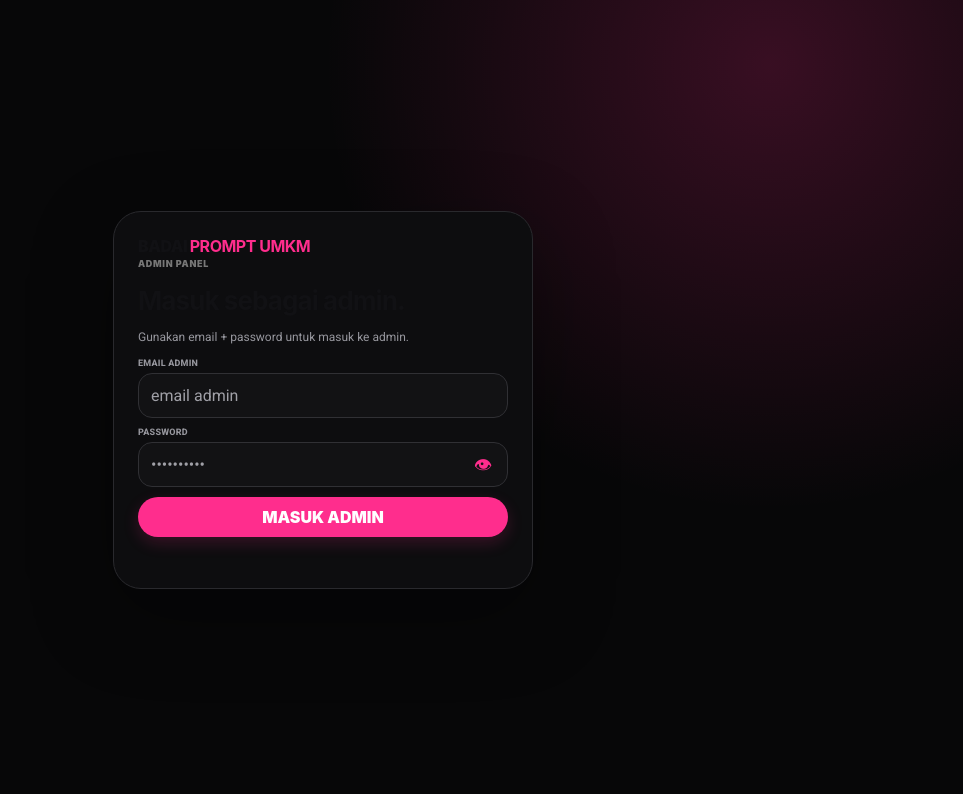
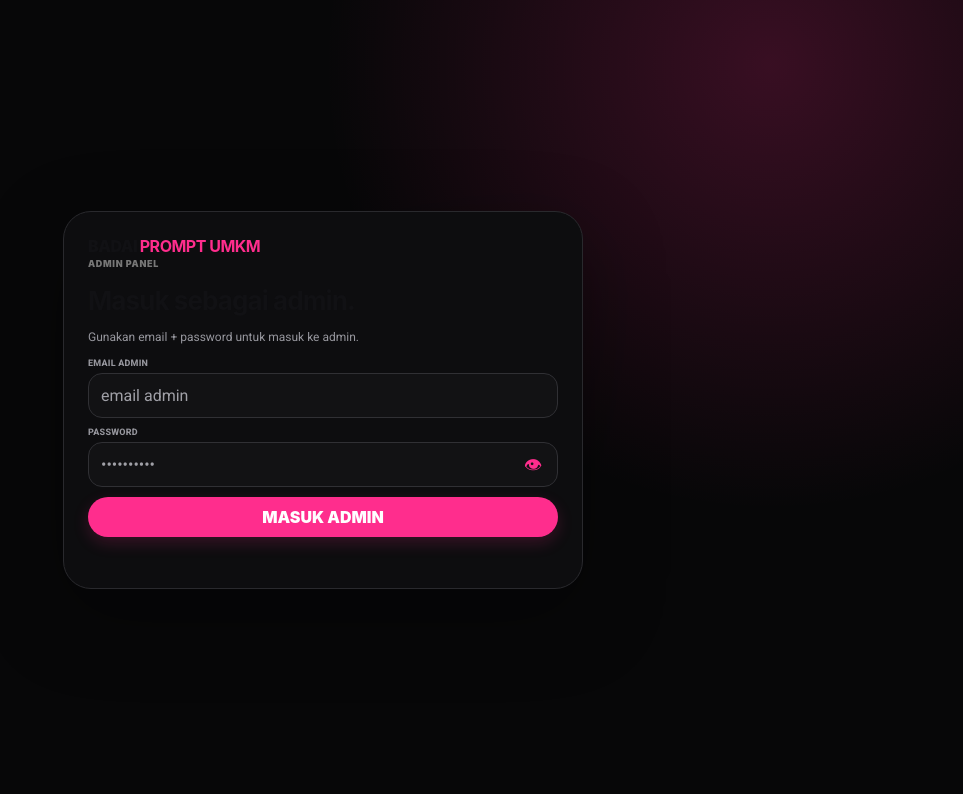
Before and after one commit to PebisnisDigital/BadaiPromptUMKM, a website: page admin.html in a window 1280 px wide. Shown: the top 794 px of the page, without its empty margins (317-1280 px from the left). Drawn offline with Linux system fonts and the light colour scheme; a script that the page names is missing.

Commit message:
Unify admin desktop and mobile into compact 680px shell

```diff
--- a/admin.html
+++ b/admin.html
@@ -343,6 +343,106 @@ main{padding:24px 20px 32px}
   .toolbar{background:transparent;padding:0}
   .toolbar input,.toolbar select,.toolbar .btn{width:100%;min-width:0}
   .nav{width:calc(100% - 16px);bottom:8px;border-radius:22px}
+}
+
+/* FINAL COMPACT SHELL — desktop follows mobile layout */
+html{background:#050505}
+body{
+  padding-left:0 !important;
+  background:#050505 !important;
+}
+.app{
+  width:100% !important;
+  max-width:680px !important;
+  margin:0 auto !important;
+  padding-bottom:96px !important;
+  background:var(--admin-canvas) !important;
+  box-shadow:0 0 0 1px rgba(255,255,255,.035),0 0 70px rgba(0,0,0,.32);
+}
+header{
+  width:100%;
+  max-width:680px;
+  margin:0 auto;
+  border-radius:0 !important;
+}
+main{
+  width:100%;
+  padding:18px 14px 28px !important;
+}
+.title-row{
+  align-items:flex-start !important;
+  gap:10px;
+}
+.title-row h1{font-size:26px !important}
+.cards{
+  grid-template-columns:repeat(2,minmax(0,1fr)) !important;
+  gap:9px !important;
+}
+.stat{
+  min-height:100px !important;
+  padding:14px !important;
+  border-radius:18px !important;
+}
+.stat b{font-size:24px !important}
+.insight-grid{
+  grid-template-columns:1fr !important;
+  gap:10px !important;
+}
+.insight-grid .wide{grid-column:auto !important}
+.list.two{
+  grid-template-columns:1fr !important;
+}
+.formgrid{
+  grid-template-columns:1fr !important;
+}
+.full{grid-column:auto !important}
+.panel{
+  padding:13px !important;
+  border-radius:18px !important;
+}
+.toolbar{
+  background:transparent !important;
+  padding:0 !important;
+}
+.toolbar input,.toolbar select,.toolbar .btn{
+  width:100% !important;
+  min-width:0 !important;
+}
+.nav{
+  left:50% !important;
+  top:auto !important;
+  bottom:8px !important;
+  transform:translateX(-50%) !important;
+  width:min(calc(100% - 16px),664px) !important;
+  grid-template-columns:repeat(5,1fr) !important;
+  padding:7px !important;
+  border-radius:22px !important;
+}
+.nav button{
+  min-height:54px !important;
+  display:block !important;
+  text-align:center !important;
+  padding:5px !important;
+  font-size:9px !important;
+}
+.nav button b{
+  display:block !important;
+  margin:0 0 3px !important;
+  font-size:17px !important;
+}
+.nav button.on{
+  box-shadow:none !important;
+}
+.sheet{
+  width:min(calc(100% - 12px),680px) !important;
+  border-radius:24px 24px 0 0 !important;
+}
+.login{
+  width:min(calc(100% - 8px),520px) !important;
+}
+@media(min-width:700px){
+  .app{border-left:1px solid #1c1c1f;border-right:1px solid #1c1c1f}
+  main{padding:20px 18px 30px !important}
 }
 </style>
 </head>
```
